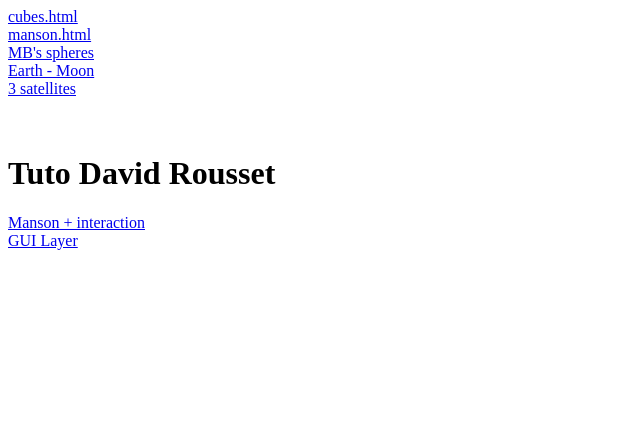
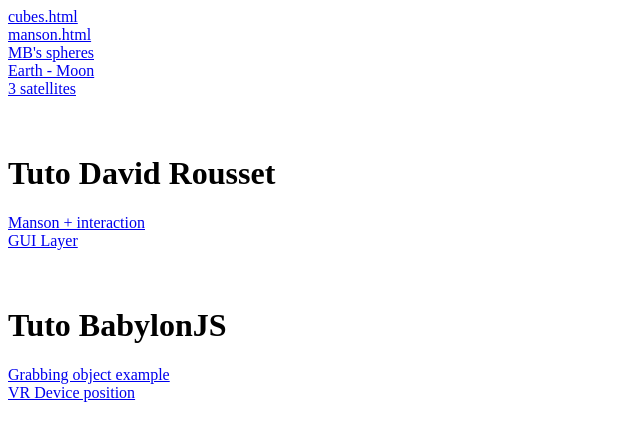
Before and after one commit to miwinter/babylon, a plain HTML site: page index.html in a window 1280 px wide. Shown: the whole page, without its empty margins (0-640 px from the left). Drawn offline with Linux system fonts and the light colour scheme.

Commit message:
add examples

```diff
--- a/index.html
+++ b/index.html
@@ -18,5 +18,10 @@
 <a href="https://playground.babylonjs.com/#HARNA9#2">Manson + interaction</a><br>
 <a href="https://playground.babylonjs.com/#PVM80T#1">GUI Layer</a><br>
 
+<br><br>
+<h1>Tuto BabylonJS</h1>
+<a href="https://playground.babylonjs.com/#B4C2AH">Grabbing object example</a><br>
+<a href="https://playground.babylonjs.com/#VIGXA3#7">VR Device position</a>
+
 </body>
 </html>
```
